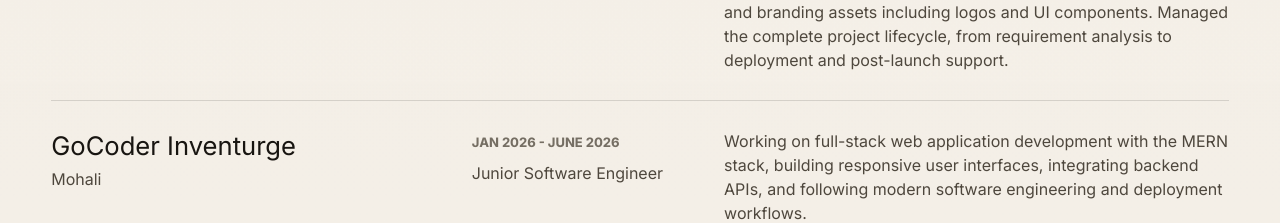
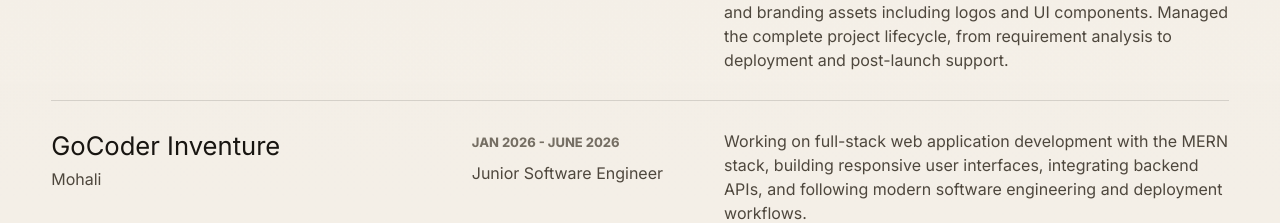
Before and after one commit to sukhee07/Portfolio, a React (Vite) app: page / in a window 1280 px wide. Shown: the part 6905-7128 px from the top of the page. Built offline with nearby package versions, Linux system fonts and the light colour scheme.

Commit message:
fix: correct spelling of GoCoder Inventure in Experience component and remove system metadata file

```diff
--- a/src/components/Experience.jsx
+++ b/src/components/Experience.jsx
@@ -8,7 +8,7 @@
       'Developed responsive websites and web applications using React.js, Node.js, Express.js, MongoDB, and Shopify. Customized Shopify themes to improve performance, responsiveness, and user experience. Collaborated directly with clients to gather requirements, provide technical solutions, and deliver projects on time. Designed and deployed business websites, landing pages, and branding assets including logos and UI components. Managed the complete project lifecycle, from requirement analysis to deployment and post-launch support.',
   },
   {
-    company: 'GoCoder Inventurge',
+    company: 'GoCoder Inventure',
     location: 'Mohali',
     role: 'Junior Software Engineer',
     date: 'Jan 2026 - June 2026',
```
Also changed, not shown: 1 other file (tests, documents, lock files or other folders).
